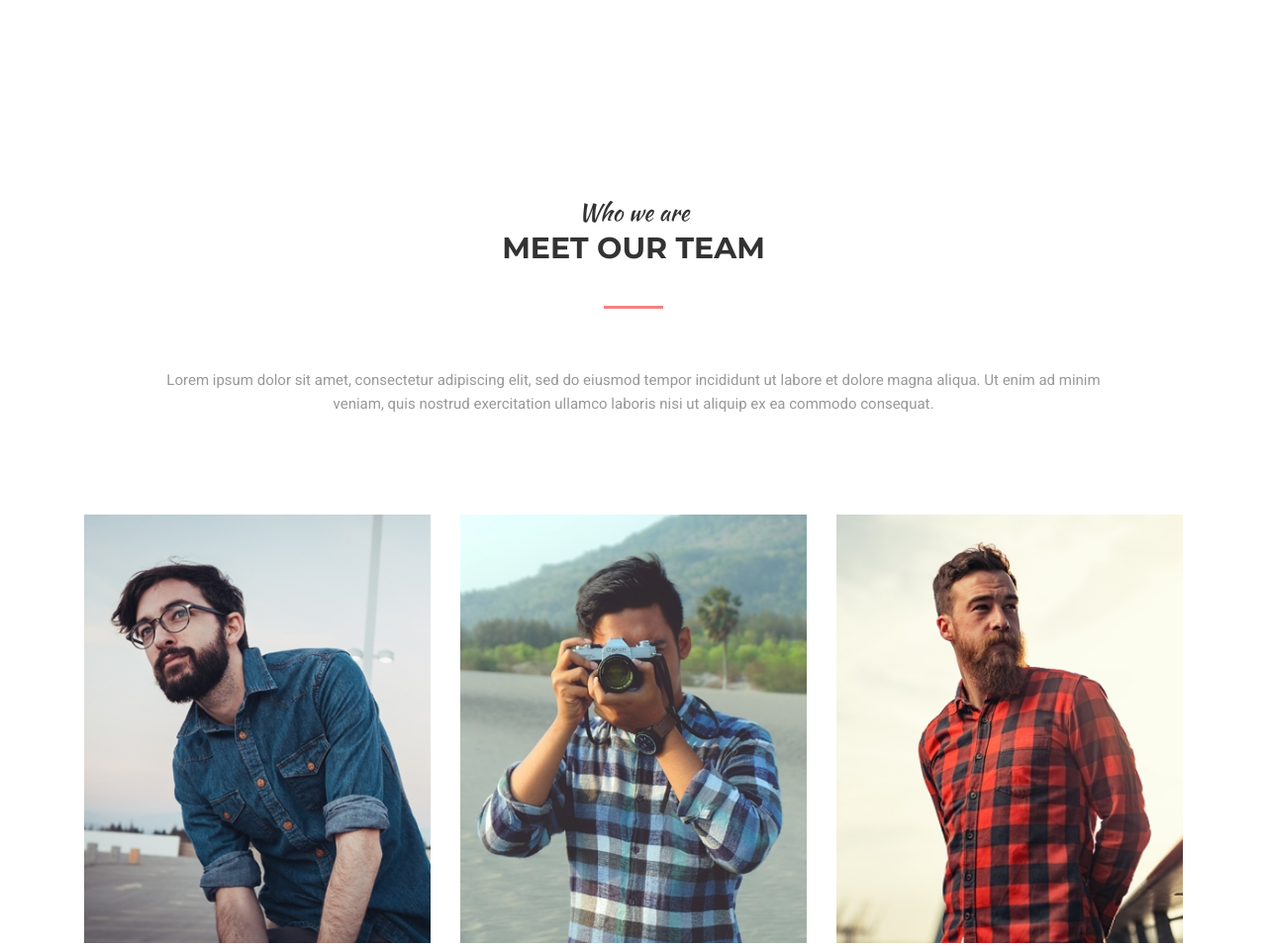
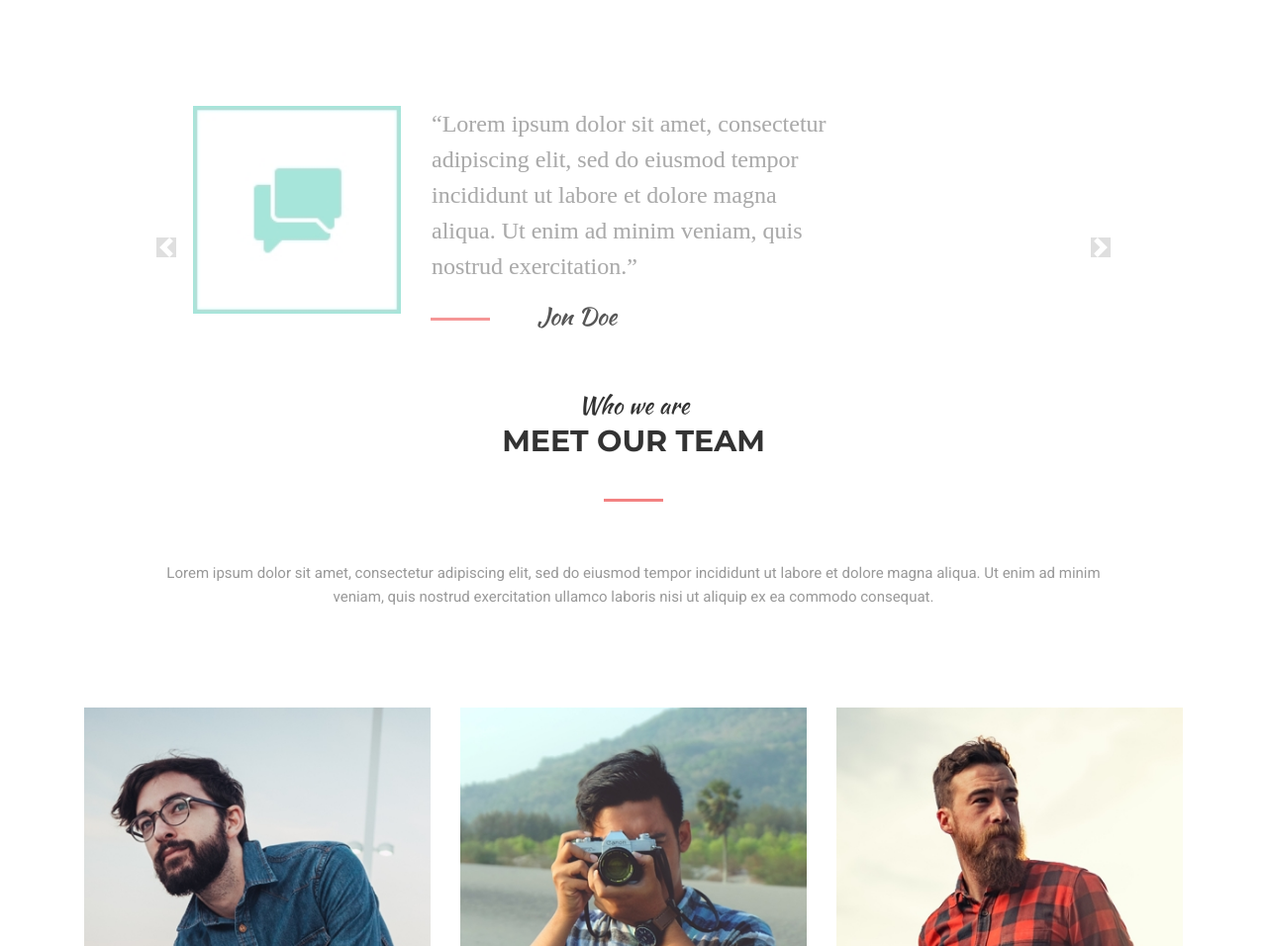
Before and after one commit to SerhiiSpas/landing, a plain HTML site: page index.html in a window 1280 px wide. Shown: the part 4264-5220 px from the top of the page at 99% size. Drawn offline with nearby package versions, Linux system fonts and the light colour scheme.

Commit message:
carousel-item-second

```diff
--- a/css/style.css
+++ b/css/style.css
@@ -373,7 +373,7 @@ span.block__date-month {
 }
 
 .who_we_are {
-    padding: 90px 0 110px;
+    padding: 0px 0 110px;
     text-align: center;
 }
 
@@ -647,6 +647,7 @@ span.block__date-month {
 .Joshua-Earle {
     margin: 100px 0px 130px;
 }
+
 .carousel-inner img {
     float: left;
     height: 210px;
--- a/index.html
+++ b/index.html
@@ -293,6 +293,57 @@
             </div>
         </div>
     </section>
+
+<section class="Jon-Doe">
+    <div class="container">
+        <div id="carouselExampleFade" class="carousel slide carousel-fade" data-ride="carousel">
+            <div class="carousel-inner">
+                <div class="carousel-item active">
+                    <div class="d-block w-100">
+                        <img src="images/message2.jpg" alt="First slide">
+                        <div class="Joshu-text">
+                            <p class="Joshu-text-all">“Lorem ipsum dolor sit amet, consectetur adipiscing elit, sed do eiusmod tempor incididunt ut labore et dolore magna aliqua. Ut enim ad minim veniam, quis nostrud exercitation.”</p>
+                            <p class="Joshu-text-sign">
+                                Jon Doe
+                            </p>
+                        </div>
+                    </div>
+                </div>
+                <div class="carousel-item">
+                    <div class="d-block w-100">
+                        <img src="images/message2.jpg" alt="First slide">
+                        <div class="Joshu-text">
+                            <p class="Joshu-text-all">“Lorem ipsum dolor sit amet, consectetur adipiscing elit, sed do eiusmod tempor incididunt ut labore et dolore magna aliqua. Ut enim ad minim veniam, quis nostrud exercitation.”</p>
+                            <p class="Joshu-text-sign">
+                                Jon Doe
+                            </p>
+                        </div>
+                    </div>
+                </div>
+                <div class="carousel-item">
+                    <div class="d-block w-100">
+                        <img src="images/message2.jpg" alt="First slide">
+                        <div class="Joshu-text">
+                            <p class="Joshu-text-all">“Lorem ipsum dolor sit amet, consectetur adipiscing elit, sed do eiusmod tempor incididunt ut labore et dolore magna aliqua. Ut enim ad minim veniam, quis nostrud exercitation.”</p>
+                            <p class="Joshu-text-sign">
+                                Jon Doe
+                            </p>
+                        </div>
+                    </div>
+                </div>
+            </div>
+            <a class="carousel-control-prev" href="#carouselExampleFade" role="button" data-slide="prev">
+                <span class="carousel-control-prev-icon" aria-hidden="true"></span>
+                <span class="sr-only">Previous</span>
+            </a>
+            <a class="carousel-control-next" href="#carouselExampleFade" role="button" data-slide="next">
+                <span class="carousel-control-next-icon" aria-hidden="true"></span>
+                <span class="sr-only">Next</span>
+            </a>
+        </div>
+    </div>
+</section>
+
 <section class="who_we_are">
     <div class="container">
         <div class="section__title">Who we are</div>
@@ -334,6 +385,7 @@
         </div>
     </div>
 </section>
+
 <section class="some">
     <div class="section__title">What we do</div>
     <h3 class="section__name">some of our work</h3>
@@ -353,7 +405,7 @@
 </section>
 <section class="Joshua-Earle">
     <div class="container">
-        <div id="carouselExampleFade" class="carousel slide carousel-fade" data-ride="carousel">
+        <div id="carouselExampleFade-1" class="carousel slide carousel-fade" data-ride="carousel">
             <div class="carousel-inner">
                 <div class="carousel-item active">
                     <div class="d-block w-100">
```
Also changed, not shown: images/Layer_32.jpg (added), images/bridge2.jpg (added), images/bridge5.jpg (added), images/jellyfish3.jpg (added), images/light4.jpg (added), images/man1.jpg (added), images/message2.jpg (added), images/sun6.jpg (added).
